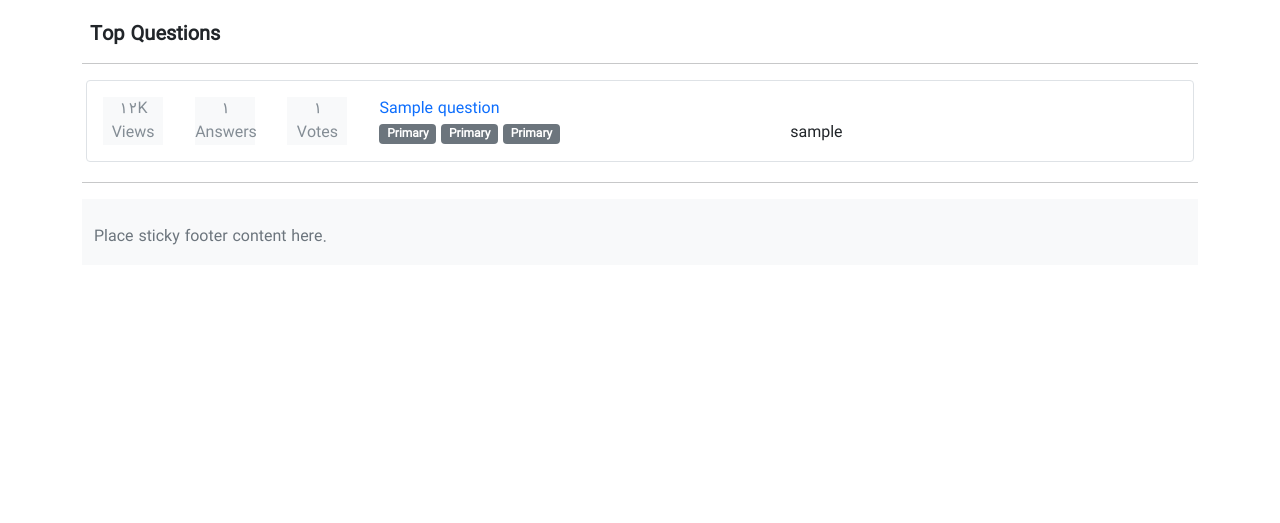
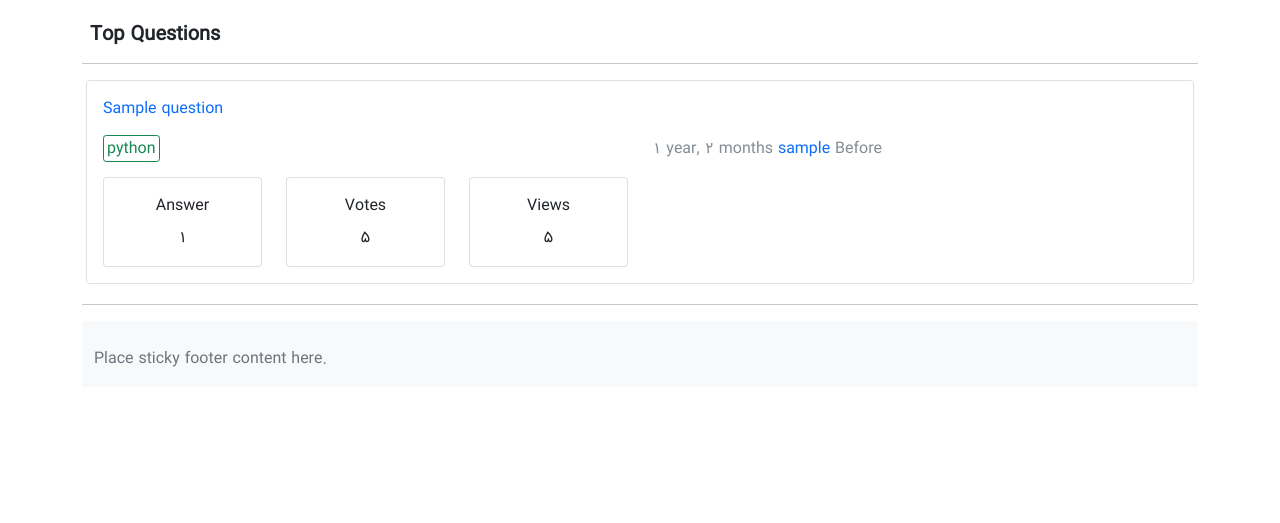
Before and after one commit to mshirdel/gapbug, a Django app: page /questions/ in a window 1280 px wide. Shown: the part 57-580 px from the top of the page. Run offline with Django 3.2, Linux system fonts and the light colour scheme; tables that the repository leaves empty hold one stand-in row (values such as "Sample post"); some libraries are stand-ins or nearby versions.

Commit message:
update ui question list

```diff
--- a/account/urls.py
+++ b/account/urls.py
@@ -6,5 +6,5 @@ from . import views
 urlpatterns = [
     path('', include('django.contrib.auth.urls')),
     path('register/', views.register, name="register"),
-    path('profile/', views.profile, name="profile"),
+    path('profile/<int:id>/', views.profile, name="profile"),
 ]
--- a/qa/models.py
+++ b/qa/models.py
@@ -27,7 +27,7 @@ class Question(TimeStampModel):
         super().save(*args, **kwargs)
 
     class Meta:
-        ordering = ('vote', 'created')
+        ordering = ('-created',)
 
 
 class Answer(TimeStampModel):
--- a/qa/templates/qa/index.html
+++ b/qa/templates/qa/index.html
@@ -5,32 +5,56 @@
     {% include 'web/common/header_top.html' with heading="Top Questions" %}
     {% for q in questions %}
         <div class="row border rounded align-items-center m-1">
-            <div class="col-md-1 text-center p-3">
-                <div class="question-stats bg-light">12K</div>
-                <div class="question-stats bg-light">Views</div>
+            <!--<div class="col-md-1 text-center p-3">
+                <div class="question-stats">12K</div>
+                <div class="question-stats">Views</div>
             </div>
             <div class="col-md-1 text-center p-3">
-                <div class="question-stats bg-light">{{ q.answer_set.count }}</div>
-                <div class="question-stats bg-light">Answers</div>
+                <div class="question-stats">{{ q.answer_set.count }}</div>
+                <div class="question-stats">Answers</div>
             </div>
             <div class="col-md-1 text-center p-3">
-                <div class="question-stats bg-light">{{ q.vote }}</div>
-                <div class="question-stats bg-light">Votes</div>
-            </div>
-            <div class="col-md-9 p-3">
+                <div class="question-stats">{{ q.vote }}</div>
+                <div class="question-stats">Votes</div>
+            </div>-->
+            <div class="col-md-12 p-3">
                 <div class="row">
                     <div class="col">
                         <a href="{% url 'qa:show' q.id q.slug %}">{{ q.title }}</a>
                     </div>
                 </div>
-                <div class="row">
-                    <div class="col">
-                        <span class="badge bg-secondary">Primary</span>
-                        <span class="badge bg-secondary">Primary</span>
-                        <span class="badge bg-secondary">Primary</span>
+                <div class="row mt-3">
+                    <div class="col-md-6">
+                        <span class="hashtag border border-success text-success">python</span>
                     </div>
-                    <div class="col">
-                        <div class="float-start">{{ q.user.username }}</div>
+                    <div class="col-md-6">
+                        <div class="float-start question-stats">{{ q.created|timesince }} <a href="{% url 'profile' q.user.id %}">{{ q.user.username }}</a> {% trans "Before" %}</div>
+                    </div>
+                </div>
+                <div class="row mt-3">
+                    <div class="col-4 col-sm-4 col-md-4 col-xl-2 col-xxl-2">
+                        <div class="card text-center">
+                            <div class="card-body">
+                                <div class="card-title card-small-font">{% trans "Answer" %}</div>
+                                <p class="card-text">{{ q.answer_set.count }}</p>
+                            </div>
+                        </div>
+                    </div>
+                    <div class="col-4 col-sm-4 col-md-4 col-xl-2 col-xxl-2">
+                        <div class="card text-center">
+                            <div class="card-body">
+                                <div class="card-title card-small-font">{% trans "Votes" %}</div>
+                                <p class="card-text">5</p>
+                            </div>
+                        </div>
+                    </div>
+                    <div class="col-4 col-sm-4 col-md-4 col-xl-2 col-xxl-2">
+                        <div class="card text-center">
+                            <div class="card-body">
+                                <div class="card-title card-small-font">{% trans "Views" %}</div>
+                                <p class="card-text">5</p>
+                            </div>
+                        </div>
                     </div>
                 </div>
             </div>
--- a/qa/templates/qa/question.html
+++ b/qa/templates/qa/question.html
@@ -24,7 +24,6 @@
     <div class="row pt-3 pb-3">
         <div class="col">
             {% trans "Number of answer: " %} {{ question.answer_set.count }}
-
         </div>
     </div>
 
--- a/web/static/css/general.css
+++ b/web/static/css/general.css
@@ -63,3 +63,15 @@ div.container {
   font-size: 14px;
   color: #848d95;
 }
+
+.hashtag {
+  border-radius: 0.2rem;
+  padding-left: 3px;
+  padding-right: 3px;
+}
+
+@media (max-width: 576px) {
+  .card-small-font {
+    font-size: 10px;
+  }
+}
--- a/web/templates/web/nav.html
+++ b/web/templates/web/nav.html
@@ -24,7 +24,7 @@
                 </div>
             </form>
             {% if user.is_authenticated %}
-                <a class="me-2 brand-color-link" href="{% url 'profile' %}">{{ user.username }}</a>
+                <a class="me-2 brand-color-link" href="{% url 'profile' user.id %}">{{ user.username }}</a>
                 <a class="me-2 brand-color-link" href="{% url 'logout' %}">{% trans "logout" %}</a>
             {% else %}
                 <a href="{% url 'login' %}" class="btn btn-sm btn-outline-secondary me-2">{% trans "LOGIN" %}</a>
```
Also changed, not shown: account/templates/account/profile.html (+21 -1 lines), account/views.py (+8 -3 lines).
